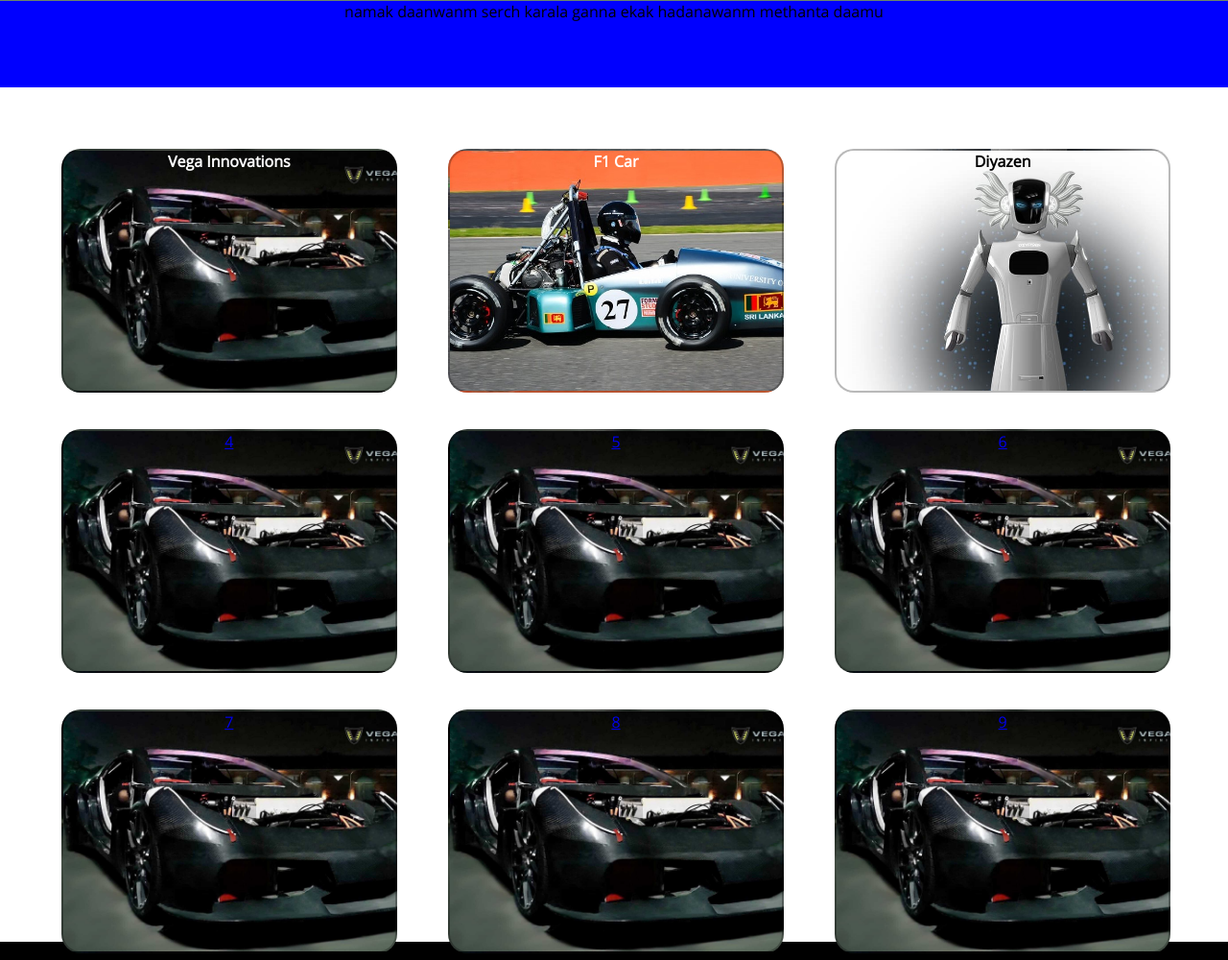
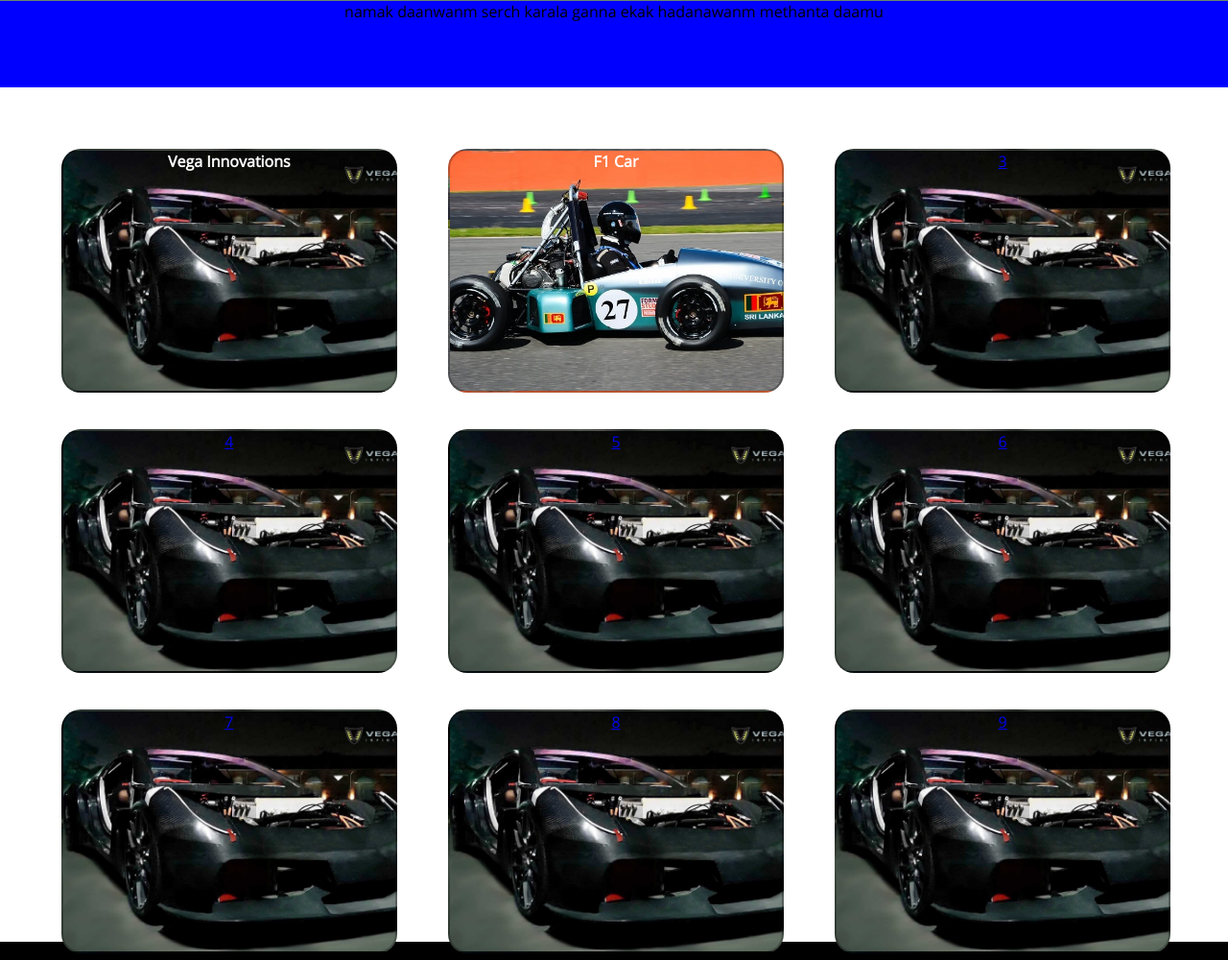
Before and after one commit to yasasgit/web-dev-sdg, a PHP site: page /html/innovate.html in a window 1280 px wide. Shown: the part 1431-2431 px from the top of the page at 96% size. Run offline with PHP 8.4, Linux system fonts and the light colour scheme.

Commit message:
Revert "Diyazen"
This reverts commit 10573a401f135e46d5de0a4041aa3e278c52dc59.

```diff
--- a/website/css/inno3.css
+++ b/website/css/inno3.css
@@ -53,7 +53,7 @@
 		transition: 2s;
 }
 .div-image-invester-01{width: 100%; height: 680px;
-    background-image:url('../media/Diyazenfront.jpeg');
+    background-image:url('../media/vega-car.jpg');
     background-attachment: fixed;
     background-size: cover;}
 
--- a/website/css/innovation.css
+++ b/website/css/innovation.css
@@ -109,7 +109,7 @@
 .item3{width: 100%;height: 250px;
 border-radius: 20px;
 border: 2px solid #00000046;
-background-image: url('../media/diyazen.jpg');
+background-image: url('../media/vega-car.jpg');
 background-size: cover;
 }
 .item4{width: 100%;height: 250px;
@@ -160,9 +160,3 @@
 	text-shadow: transparent;
 	font-weight: bold;
 }
-.div-list-innvo-03{
-	color: #000000;
-	text-decoration: none;
-	text-shadow: transparent;
-	font-weight: bold;
-}
--- a/website/html/inno3.html
+++ b/website/html/inno3.html
@@ -34,7 +34,7 @@
 		</nav>
         <div class="div-image-invester-01"></div>
         <div class="div-mid-about-inno"><br>
-            <center><div class="div-inside-mid-about"><br><h2>Diyazen</h2><br><br><p>Foster + Partners is a dynamic,
+            <center><div class="div-inside-mid-about"><h3>We welcome the very best talent</h3><p>Foster + Partners is a dynamic,
                 multidisciplinary practice driven by innovation and collaboration. We offer a diverse selection of roles
                 across fourteen of our global studios in London, Abu Dhabi, Bangkok, Beijing, Buenos Aires, Dubai, Hong Kong,
                 Madrid, New York, San Francisco, Shanghai, Shenzhen, Singapore and Sydney.
--- a/website/html/innovate.html
+++ b/website/html/innovate.html
@@ -54,7 +54,7 @@
 		<div class="grid-container">
 			<div class="item1"><a href="../html/inno1.html" class="div-list-innvo-01">Vega Innovations</a></div>
 			<div class="item2"><a href="../html/inno2.html"class="div-list-innvo-02">F1 Car</a></div>
-			<div class="item3"><a href="../html/inno3.html"class="div-list-innvo-03">Diyazen</a></div>
+			<div class="item3"><a href="#">3</a></div>
 			<div class="item4"><a href="#">4</a></div>
 			<div class="item5"><a href="#">5</a></div>
 			<div class="item6"><a href="#">6</a></div>
```
Also changed, not shown: website/media/Diyazenfront.jpeg (deleted), website/media/diyazen.jpg (deleted).
